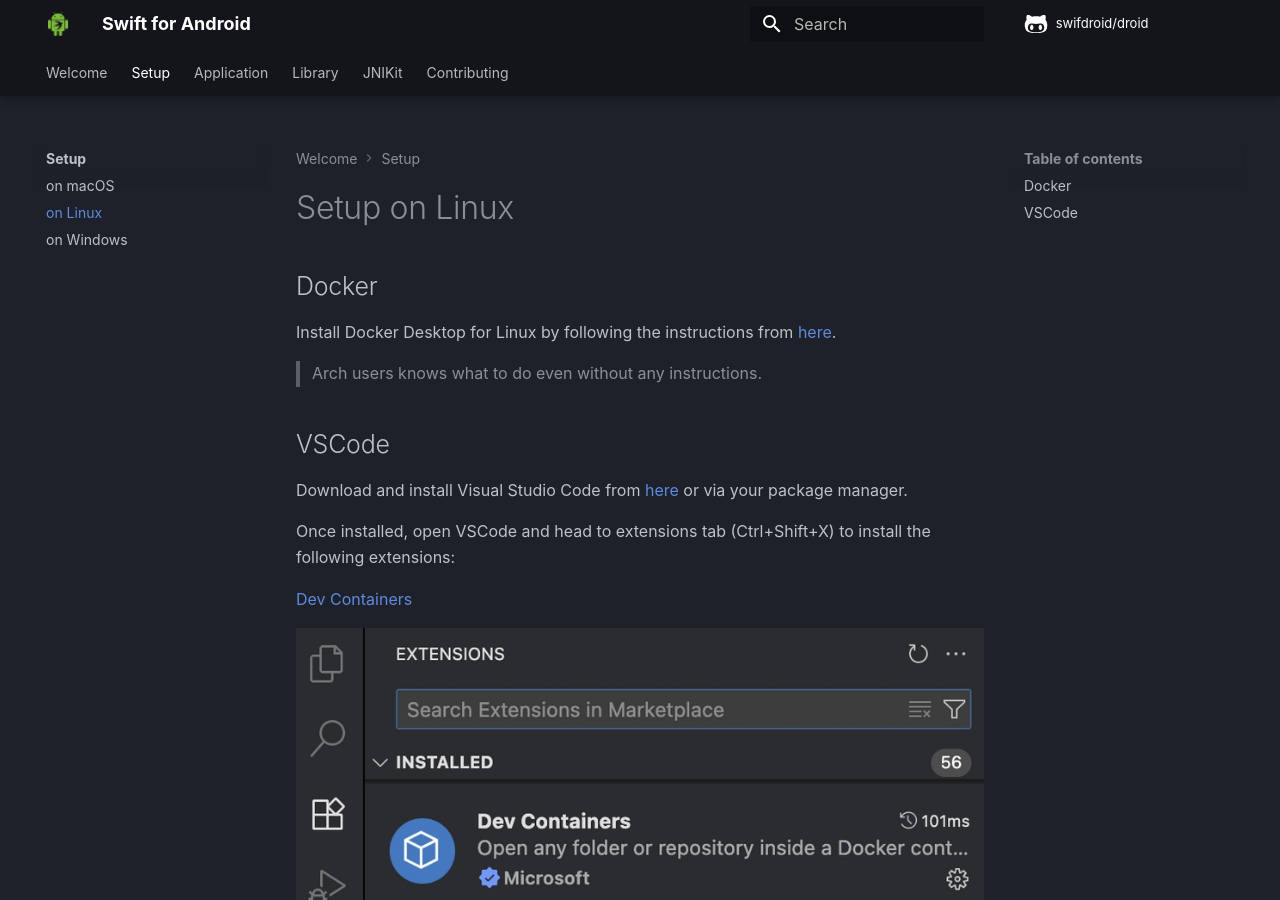
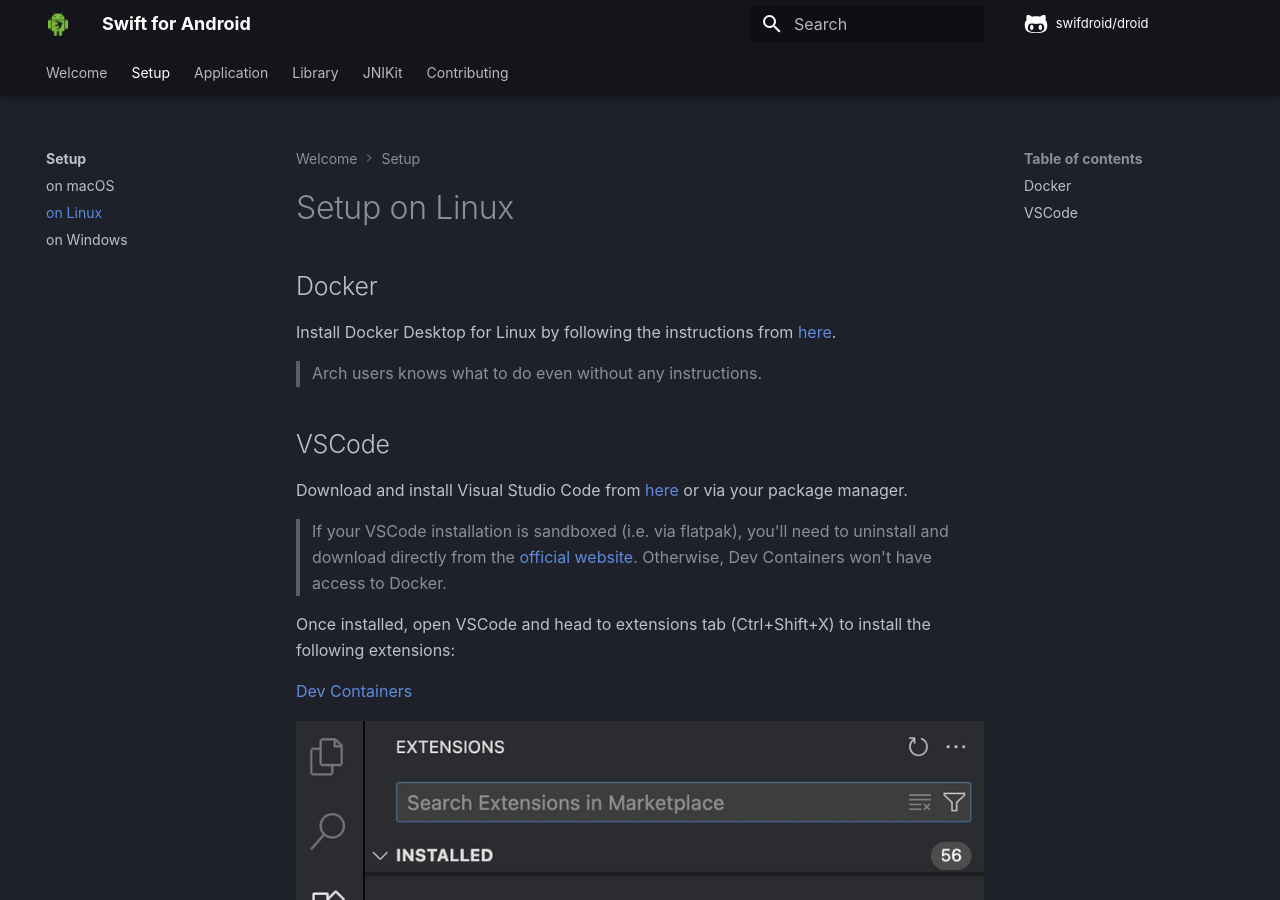
Before and after one commit to swifdroid/docs, an MkDocs documentation site: the page built from docs/setup/linux.md, in a window 1280 px wide and 900 px high. Built offline with MkDocs 1.6.1 and Material for MkDocs 9.7.7, drawn with Linux system fonts in a browser that asks for light colours; comment, search, counter and statistics services are not loaded.

Commit message:
✍️ Add note about sandboxed VSCode #1 by @JarWarren

```diff
--- a/docs/setup/linux.md
+++ b/docs/setup/linux.md
@@ -9,6 +9,8 @@
 ## VSCode
 
 Download and install Visual Studio Code from [here](https://code.visualstudio.com/download) or via your package manager.
+> If your VSCode installation is sandboxed (i.e. via flatpak), you'll need to uninstall and download directly from the [official website](https://code.visualstudio.com/download).
+> Otherwise, Dev Containers won't have access to Docker.
 
 Once installed, open VSCode and head to extensions tab (Ctrl+Shift+X) to install the following extensions:
 
```
